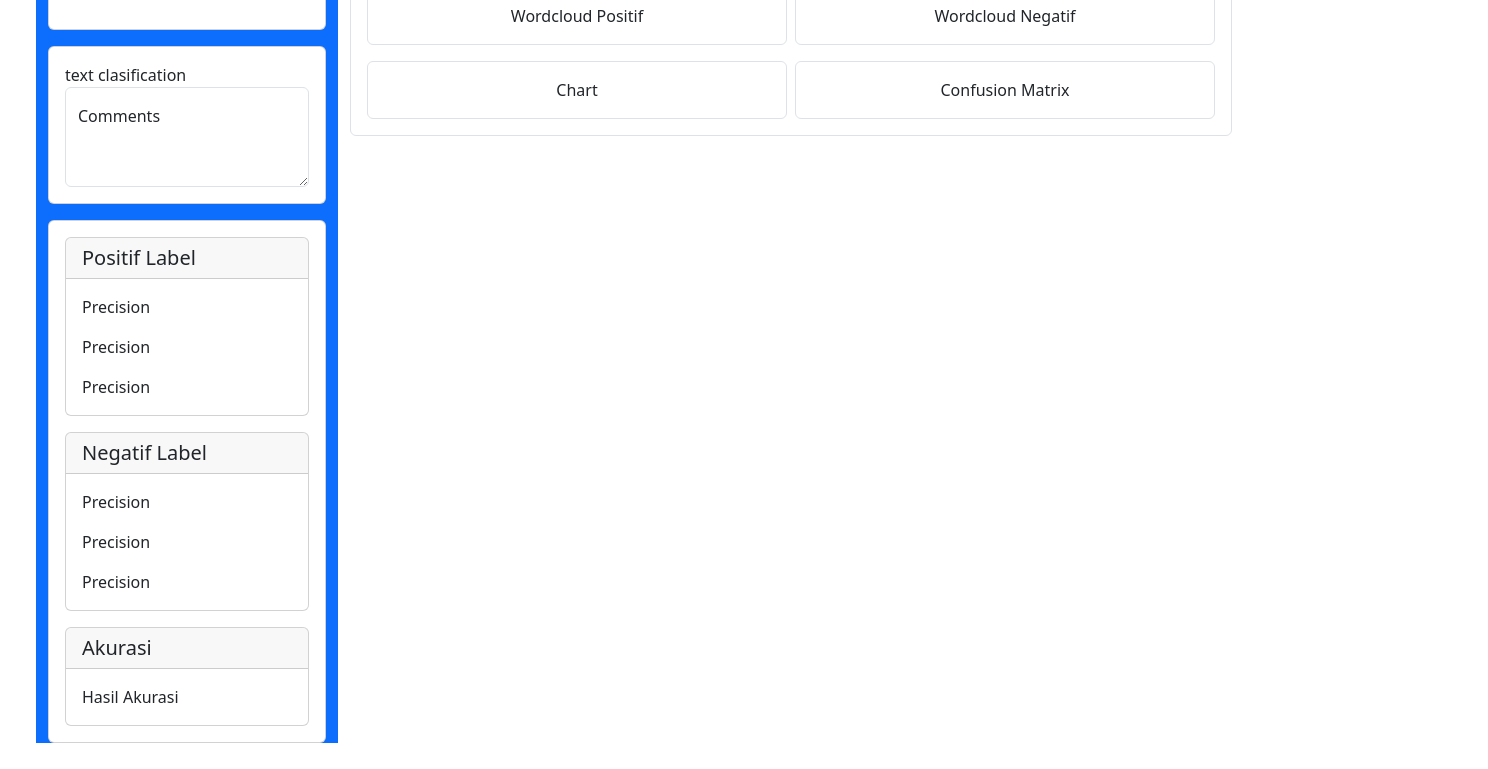
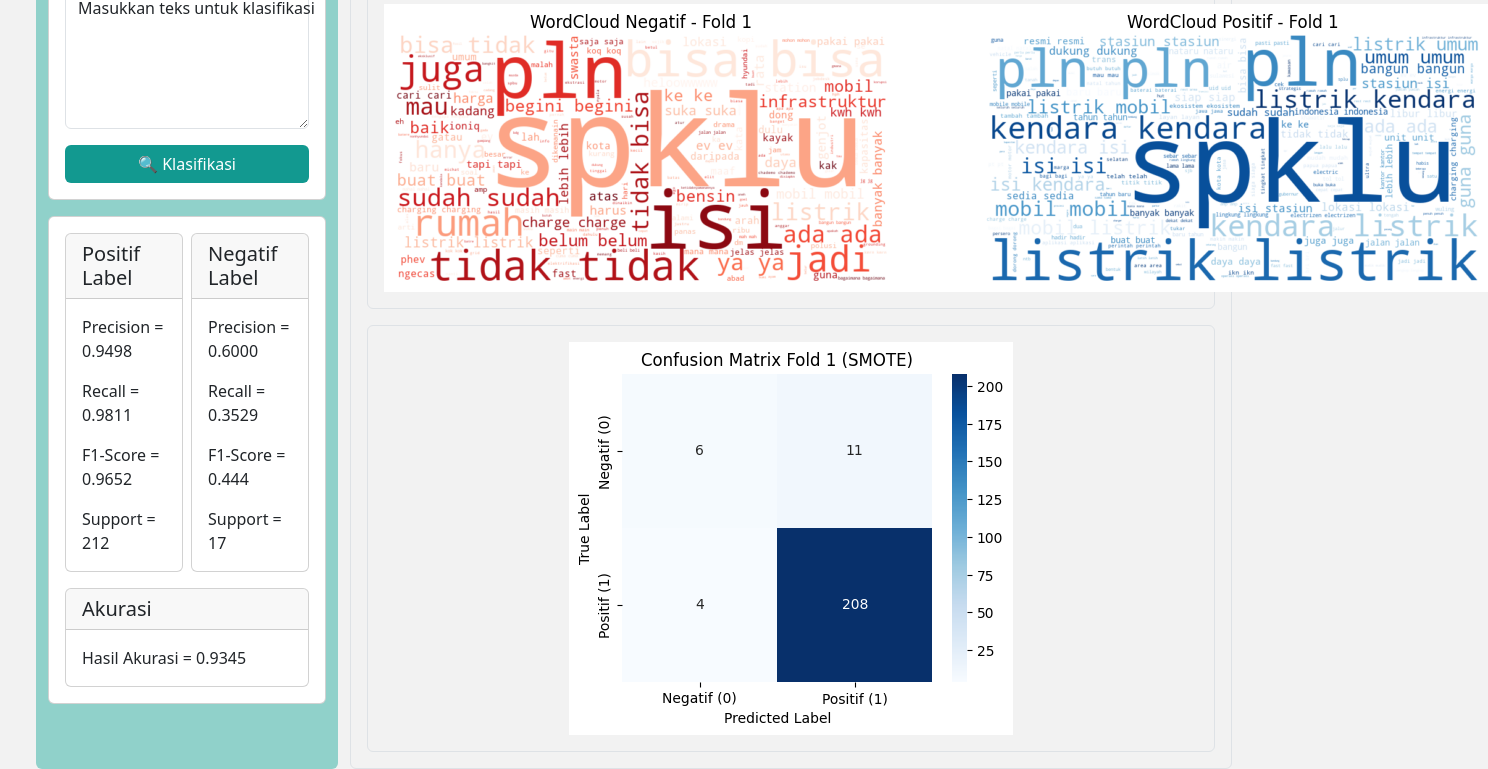
Before and after one commit to GueJuks/hisem, a plain HTML site: page index.html in a window 1280 px wide. Shown: the part 102-871 px from the top of the page, 1488 px wide, since content can reach past the window. Before the commit the page ends 845 px from the top, so only its background shows below. Drawn offline with nearby package versions, Linux system fonts and the light colour scheme.

Commit message:
Add files via upload

```diff
--- a/index.html
+++ b/index.html
@@ -10,27 +10,68 @@
     <link href="https://cdn.jsdelivr.net/npm/bootstrap@5.3.8/dist/css/bootstrap.min.css" rel="stylesheet" integrity="sha384-sRIl4kxILFvY47J16cr9ZwB07vP4J8+LH7qKQnuqkuIAvNWLzeN8tE5YBujZqJLB" crossorigin="anonymous">
     <link rel="stylesheet" href="style.css">
   </head>
-  <body>
+  <body style="background-color: #F2F2F2;">
 
     <div class="mx-5">
       <div class="row">
 
-        <div class="col-lg-3 col-md-12 bg-primary side">
+        <div class="col-lg-3 col-md-12 py-3 side rounded mt-3" style="background-color: #90D1CA;">
 
-          <div class="card">
+          <div class="row g-2">
+            <!-- Card 1: Masukkan File CSV -->
+            <!-- <div class="col-lg-12 col-md-6">
+              <div class="card h-100">
                 <div class="card-body">
-              <div class="mb-3">Masukkan File csv</label>
+                  <div class="mb-3">
+                    <label for="formFile" class="form-label">Masukkan File CSV</label>
                     <input class="form-control" type="file" id="formFile">
                   </div>
                 </div>
               </div>
+            </div> -->
 
-          <div class="card mt-3">
+            <!-- Card 2: Text Classification -->
+            <!-- <div class="col-lg-12 col-md-12">
+              <div class="card h-100">
                 <div class="card-body">
-              text clasification
+                  <p class="mb-2 fw-semibold">Text Classification</p>
                   <div class="form-floating">
-                <textarea class="form-control" placeholder="Leave a comment here" id="floatingTextarea2" style="height: 100px"></textarea>
-                <label for="floatingTextarea2">Comments</label>
+                    <textarea class="form-control" id="inputText" placeholder="Masukkan teks Anda di sini..." style="height: 150px;" rows="5" maxlength="1000"></textarea>
+                    <label for="inputText">Masukkan teks untuk klasifikasi</label>
+                  </div>
+                  <div class="mt-3">
+                    <button class="btn w-100" onclick="classifyText()" style="background-color: #129990; color: #FFF;">🔍 Klasifikasi</button>
+                  </div>
+                </div>
+              </div>
+            </div> -->
+            <div class="col-lg-12 col-md-12">
+              <div class="card h-100">
+                <div class="card-body">
+                  <p class="mb-2 fw-semibold">Text Classification</p>
+                  <div class="form-floating">
+                    <textarea
+                      class="form-control"
+                      id="inputText"
+                      placeholder="Masukkan teks Anda di sini..."
+                      style="height: 150px;"
+                      rows="5"
+                      maxlength="1000"
+                    ></textarea>
+                    <label for="inputText">Masukkan teks untuk klasifikasi</label>
+                  </div>
+                  <div class="mt-3">
+                    <button class="btn w-100" onclick="classifyText()" style="background-color: #129990; color: #FFF;">
+                      🔍 Klasifikasi
+                    </button>
+                  </div>
+
+                  <!-- Tempat hasil prediksi -->
+                  <div id="result" class="result mt-4" style="display:none;">
+                    <h3>Hasil Prediksi:</h3>
+                    <p id="predictionText"></p>
+                  </div>
+                </div>
               </div>
             </div>
           </div>
@@ -38,39 +79,46 @@
           <div class="card mt-3">
             <div class="card-body">
 
-              <div class="card">
+              <!-- POSITIF & NEGATIF dalam satu baris saat md ke atas -->
+              <div class="row g-2">
+                <!-- Positif Label -->
+                <div class="col-lg-6 col-md-6">
+                  <div class="card h-100">
                     <h5 class="card-header">Positif Label</h5>
                     <div class="card-body">
-
-                  <p class="card-text">Precision</p>
-                  <p class="card-text">Precision</p>
-                  <p class="card-text">Precision</p>
-
+                      <p class="card-text">Precision = 0.9498</p>
+                      <p class="card-text">Recall = 0.9811</p>
+                      <p class="card-text">F1-Score = 0.9652</p>
+                      <p class="card-text">Support = 212</p>
+                    </div>
                   </div>
                 </div>
 
-              <div class="card mt-3">
+                <!-- Negatif Label -->
+                <div class="col-lg-6 col-md-6">
+                  <div class="card h-100">
                     <h5 class="card-header">Negatif Label</h5>
                     <div class="card-body">
-
-                  <p class="card-text">Precision</p>
-                  <p class="card-text">Precision</p>
-                  <p class="card-text">Precision</p>
-
+                      <p class="card-text">Precision = 0.6000</p>
+                      <p class="card-text">Recall = 0.3529</p>
+                      <p class="card-text">F1-Score = 0.444</p>
+                      <p class="card-text">Support = 17</p>
+                    </div>
+                  </div>
                 </div>
               </div>
 
+              <!-- Akurasi -->
               <div class="card mt-3">
                 <h5 class="card-header">Akurasi</h5>
                 <div class="card-body">
-
-                  <p class="card-text">Hasil Akurasi</p>
-
+                  <p class="card-text">Hasil Akurasi = 0.9345</p>
                 </div>
               </div>
 
             </div>
           </div>
+
         </div>
 
         <div class="col-lg-9 col-md-12 main">
@@ -78,20 +126,29 @@
             <h1 class="text-center">DETEKSI SENTIMEN PENGGUNA X</h1>
 
             <div class="row g-2">
-              <div class="col-sm-12 col-md-6">
-                <div class="border rounded p-3">Wordcloud Positif</div>
+              <div class="col-sm-12 col-md-12">
+                <div class="border rounded p-3">
+                  <img src="negatif.png" alt="">
                 </div>
-              <div class="col-sm-12 col-md-6">
+              </div>
+              <!-- <div class="col-sm-12 col-md-6">
                 <div class="border rounded p-3">Wordcloud Negatif</div>
-              </div>
+              </div> -->
             </div>
 
             <div class="row g-2 mt-2">
-              <div class="col-sm-12 col-md-6">
-                <div class="border rounded p-3">Chart</div>
+              <!-- <div class="col-sm-12 col-md-6">
+                <div class="border rounded p-3">
+                  chart
+                  <div>
+                    <canvas id="myChart"></canvas>
                   </div>
-              <div class="col-sm-12 col-md-6">
-                <div class="border rounded p-3">Confusion Matrix</div>
+                </div>
+              </div> -->
+              <div class="col-sm-12 col-md-12">
+                <div class="border rounded p-3">
+                  <img src="confusion matrix.png" alt="">
+                </div>
               </div>
             </div>
 
@@ -100,8 +157,11 @@
 
       </div>
     </div>
-
-
+    <!-- Bootstrap 5 -->
     <script src="https://cdn.jsdelivr.net/npm/bootstrap@5.3.8/dist/js/bootstrap.bundle.min.js" integrity="sha384-FKyoEForCGlyvwx9Hj09JcYn3nv7wiPVlz7YYwJrWVcXK/BmnVDxM+D2scQbITxI" crossorigin="anonymous"></script>
+    <!-- Chart Js -->
+    <script src="https://cdn.jsdelivr.net/npm/chart.js"></script>
+    <!-- Script.js -->
+    <script src="script.js"></script>
   </body>
 </html>
--- a/script.js
+++ b/script.js
@@ -0,0 +1,55 @@
+// chart.js
+const ctx = document.getElementById('myChart');
+
+new Chart(ctx, {
+type: 'bar',
+data: {
+    labels: ['Red', 'Blue', 'Yellow', 'Green', 'Purple', 'Orange'],
+    datasets: [{
+    label: '# of Votes',
+    data: [12, 19, 3, 5, 2, 3],
+    borderWidth: 1
+    }]
+},
+options: {
+    scales: {
+    y: {
+        beginAtZero: true
+    }
+    }
+}
+});
+
+function classifyText() {
+  const text = document.getElementById("inputText").value.trim();
+  const resultDiv = document.getElementById("result");
+  const resultText = document.getElementById("predictionText");
+
+  if (!text) {
+    alert("Masukkan teks terlebih dahulu!");
+    return;
+  }
+
+  // Tampilkan loading sementara
+  resultDiv.style.display = "block";
+  resultText.innerHTML = "⏳ Memproses...";
+
+  fetch("/predict", {
+    method: "POST",
+    headers: {
+      "Content-Type": "application/json"
+    },
+    body: JSON.stringify({ text_input: text })
+  })
+    .then(response => response.json())
+    .then(data => {
+      if (data.error) {
+        resultText.innerHTML = `❌ ${data.error}`;
+      } else {
+        resultText.innerHTML = `<strong>${data.prediction}</strong>`;
+      }
+    })
+    .catch(err => {
+      resultText.innerHTML = `⚠️ Terjadi kesalahan: ${err}`;
+    });
+}
--- a/style.css
+++ b/style.css
@@ -1,7 +1,7 @@
-.side {
+/* .side {
     height: auto;
     padding-top: 20px;
-}
+} */
 
 /* @media screen and (width : 1200px) {
     .side {
```
Also changed, not shown: confusion matrix.png (added), negatif.png (added), 2 other files. Lines whose indentation alone changed are shown as unchanged.
